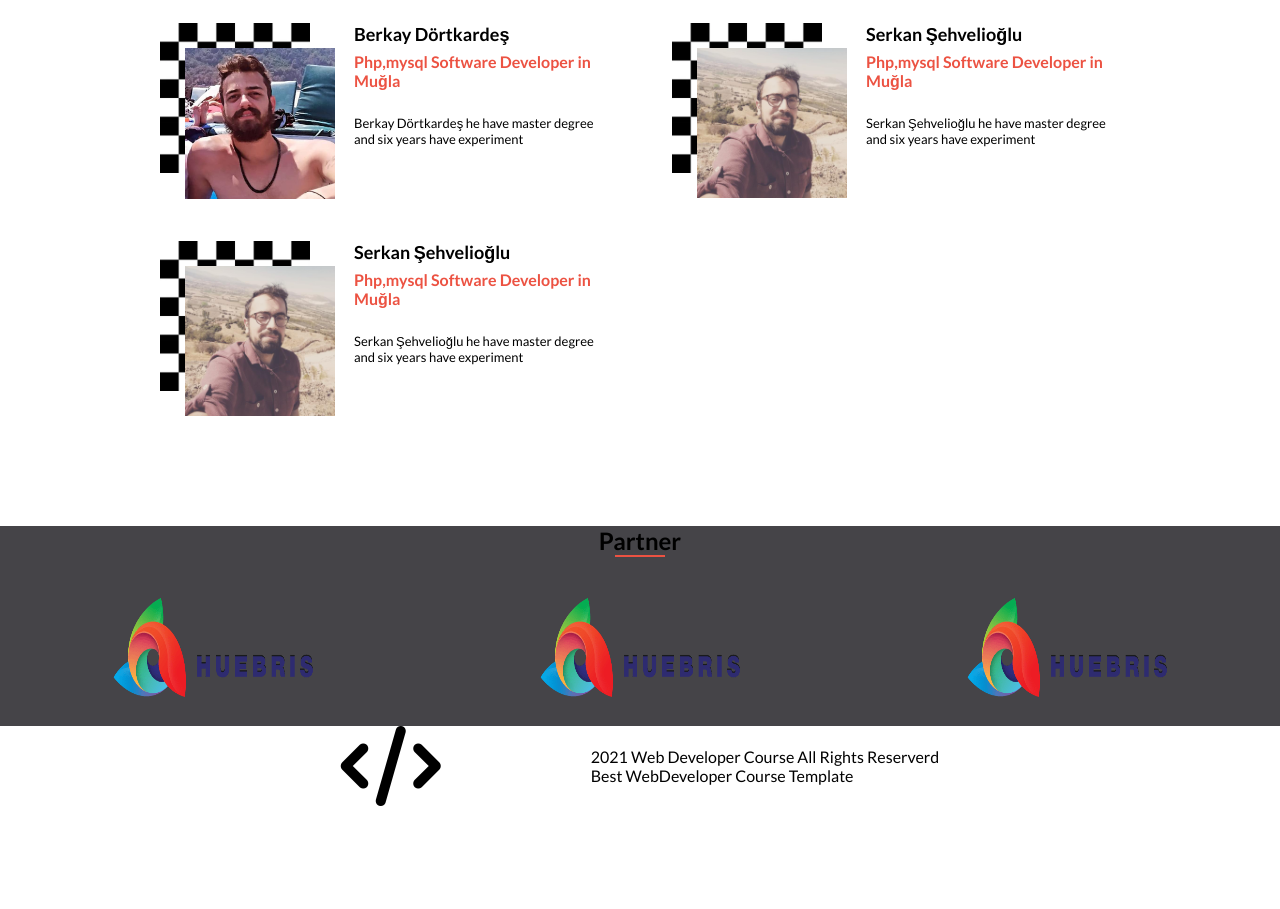
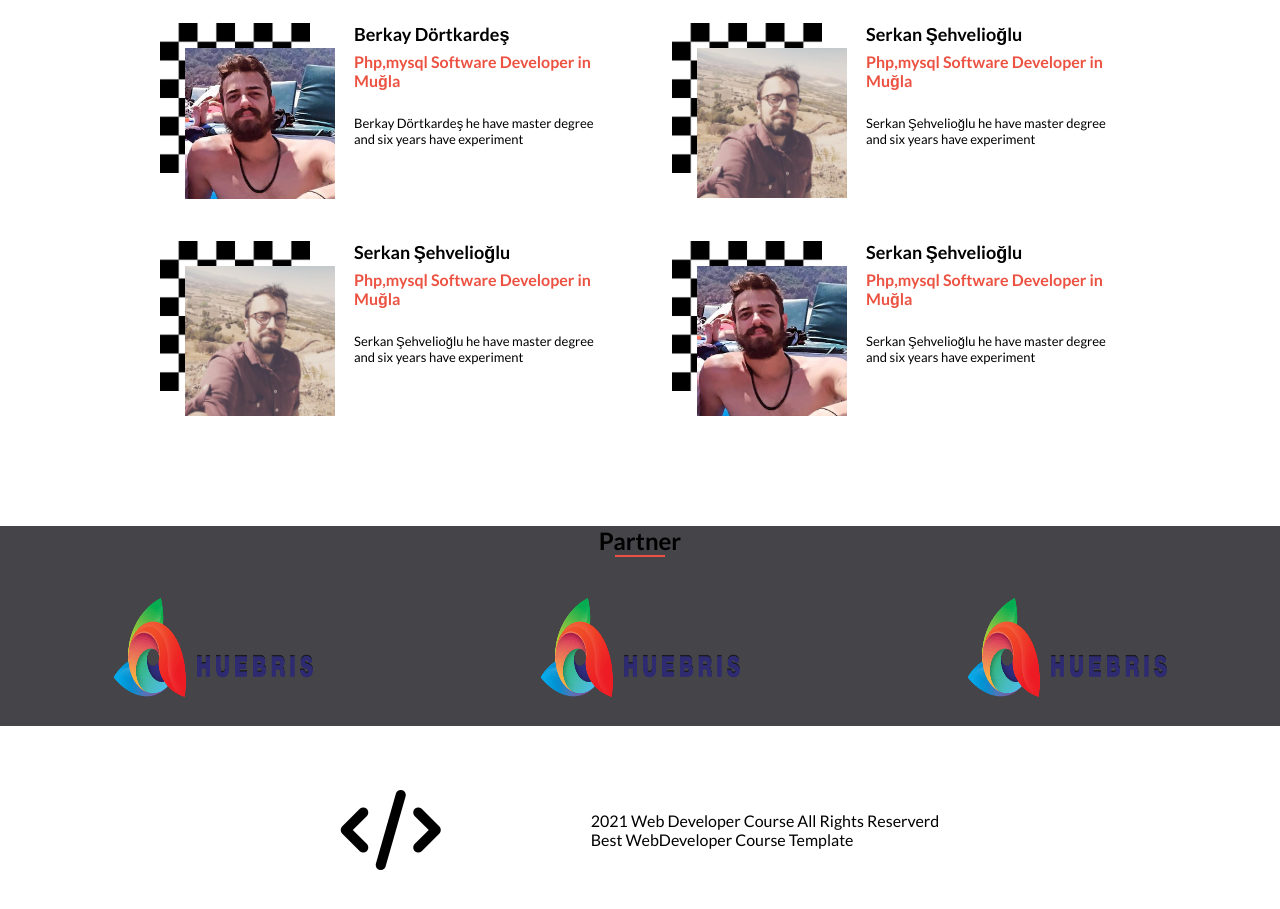
Before and after one commit to AtillaTahak/Capstone-WebdeveloperCourse, a plain HTML site: page index.html in a window 1280 px wide. Shown: the part 1585-2494 px from the top of the page. Before the commit the page ends 2393 px from the top, so only its background shows below. Drawn offline with Linux system fonts and the light colour scheme.

Commit message:
added margin on footer and added readme

```diff
--- a/css/style.css
+++ b/css/style.css
@@ -422,6 +422,8 @@ hr {
   }
 
   footer {
+    margin-top: 5%;
+    margin-bottom: 5%;
     display: flex;
     justify-content: center;
     align-items: center;
--- a/js/main.js
+++ b/js/main.js
@@ -54,6 +54,13 @@ const speakers = [
     jobs: 'Php,mysql Software Developer in Muğla',
     paragraph: 'Serkan Şehvelioğlu he have master degree and six years have experiment',
   },
+  {
+    id: 'speaker-1',
+    image1: './img/speaker-1.jpg',
+    names: 'Serkan Şehvelioğlu',
+    jobs: 'Php,mysql Software Developer in Muğla',
+    paragraph: 'Serkan Şehvelioğlu he have master degree and six years have experiment',
+  },
 ];
 
 window.addEventListener('load', () => {
@@ -101,6 +108,8 @@ window.addEventListener('load', () => {
 const loadMore = document.querySelector('#loadMore');
 
 loadMore.addEventListener('click', () => {
+  document.querySelector('.program-speakers').innerHTML = '';
+
   speakers.forEach((e) => {
     window.scrollBy(0, window.innerHeight / 2);
 
```
Also changed, not shown: README.md.
